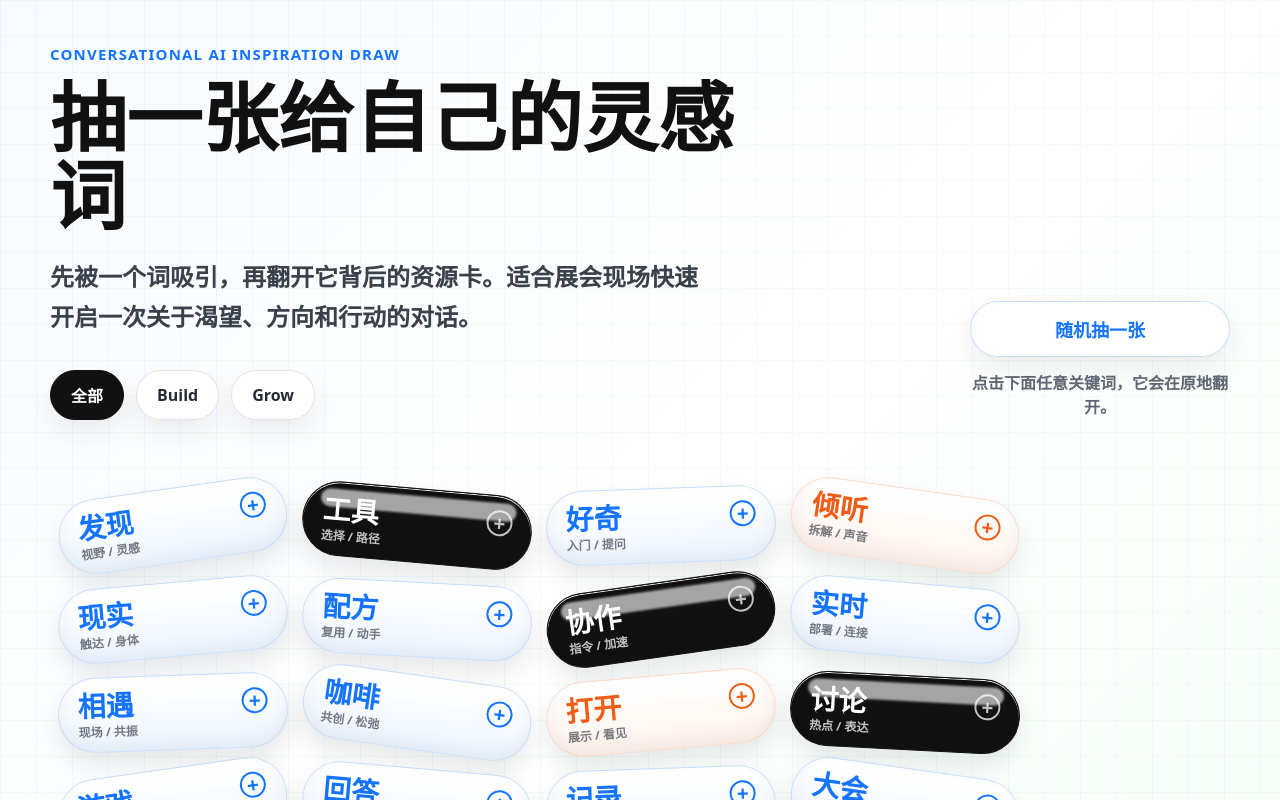
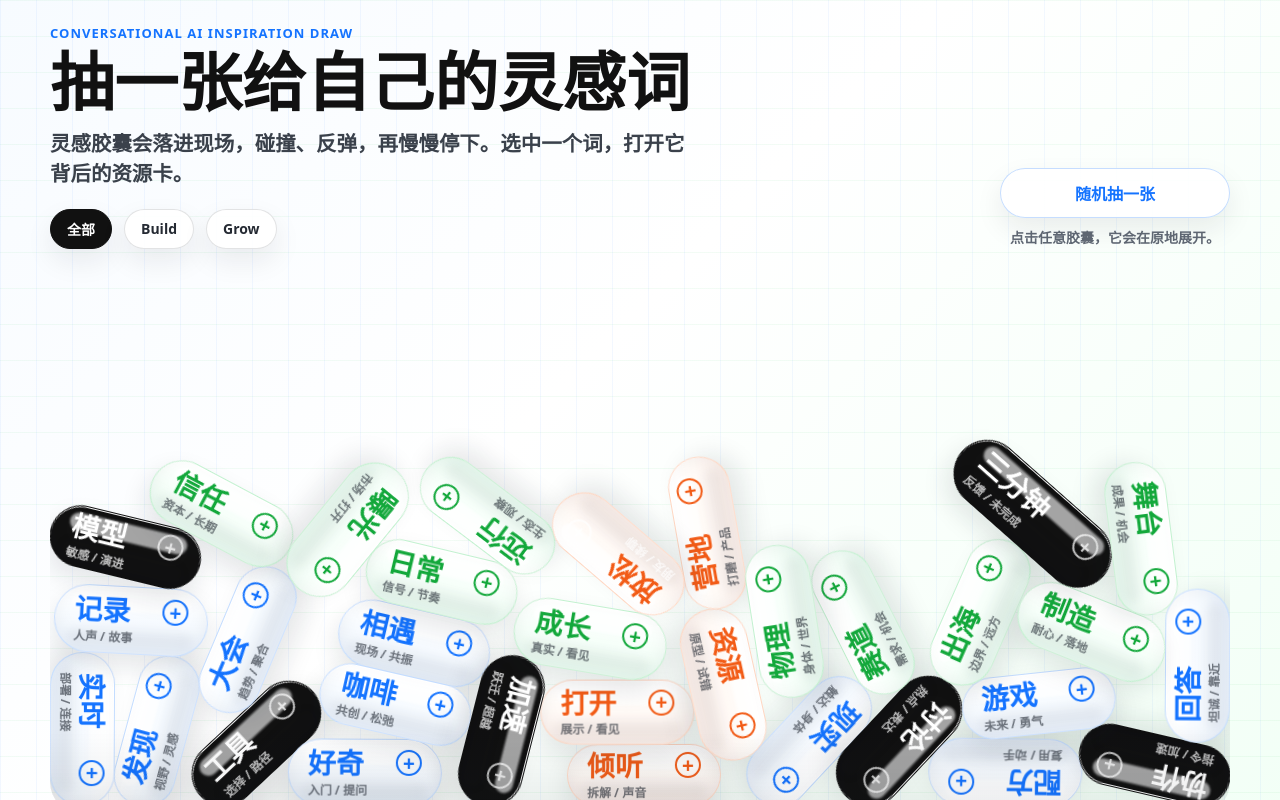
Before and after one commit to bobfu/conversational-ai-card-deck, a Next.js app: page /draw in a window 1280 px wide. Shown: the top 800 px of the page. Built offline with nearby package versions, Linux system fonts and the light colour scheme; a web font is replaced by a local one.

Commit message:
Add physics-driven inspiration capsules

```diff
--- a/package.json
+++ b/package.json
@@ -8,12 +8,14 @@
   "dependencies": {
     "html-to-image": "^1.11.11",
     "jszip": "^3.10.1",
+    "matter-js": "^0.20.0",
     "next": "latest",
     "qrcode.react": "^4.2.0",
     "react": "latest",
     "react-dom": "latest"
   },
   "devDependencies": {
+    "@types/matter-js": "^0.20.2",
     "@types/node": "latest",
     "@types/react": "latest",
     "@types/react-dom": "latest",
--- a/src/experiments/draw-card/DrawCardExperience.module.css
+++ b/src/experiments/draw-card/DrawCardExperience.module.css
@@ -1,6 +1,7 @@
 .experience {
-  min-height: 100vh;
-  padding: 44px;
+  box-sizing: border-box;
+  min-height: 100svh;
+  padding: clamp(18px, 3vh, 32px) 44px clamp(12px, 2vh, 22px);
   overflow-x: hidden;
   background:
     linear-gradient(90deg, rgba(20, 115, 255, 0.05) 1px, transparent 1px),
@@ -20,8 +21,8 @@
   max-width: 1180px;
   margin: 0 auto;
   display: grid;
-  grid-template-columns: minmax(0, 1fr) 260px;
-  gap: 52px;
+  grid-template-columns: minmax(0, 1fr) 230px;
+  gap: 36px;
   align-items: end;
 }
 
@@ -30,9 +31,9 @@
 }
 
 .kicker {
-  margin: 0 0 14px;
+  margin: 0 0 8px;
   color: #1473ff;
-  font-size: 15px;
+  font-size: 13px;
   font-weight: 800;
   letter-spacing: 0.08em;
   text-transform: uppercase;
@@ -42,18 +43,18 @@
   max-width: 720px;
   margin: 0;
   color: #111111;
-  font-size: 76px;
-  line-height: 1.02;
+  font-size: clamp(42px, 5.2vw, 64px);
+  line-height: 1;
   font-weight: 950;
   letter-spacing: 0;
 }
 
 .copy p:not(.kicker) {
   max-width: 650px;
-  margin: 24px 0 0;
+  margin: 14px 0 0;
   color: #3a414b;
-  font-size: 24px;
-  line-height: 1.65;
+  font-size: clamp(16px, 1.6vw, 21px);
+  line-height: 1.48;
   font-weight: 600;
 }
 
@@ -61,18 +62,18 @@
   display: flex;
   flex-wrap: wrap;
   gap: 12px;
-  margin-top: 34px;
+  margin-top: 20px;
 }
 
 .controls button,
 .drawButton {
   border: 1px solid rgba(20, 28, 38, 0.12);
   border-radius: 999px;
-  padding: 12px 20px;
+  padding: 9px 16px;
   background: rgba(255, 255, 255, 0.88);
   color: #252a33;
   font: inherit;
-  font-size: 16px;
+  font-size: 14px;
   font-weight: 750;
   cursor: pointer;
   box-shadow: 0 12px 28px rgba(20, 28, 38, 0.08);
@@ -86,22 +87,22 @@
 
 .drawPanel {
   display: grid;
-  gap: 14px;
+  gap: 10px;
   justify-items: stretch;
 }
 
 .drawButton {
   border-color: rgba(20, 115, 255, 0.24);
-  padding: 14px 28px;
+  padding: 12px 22px;
   color: #1473ff;
-  font-size: 18px;
+  font-size: 16px;
 }
 
 .drawHint {
   margin: 0;
   color: #5e6672;
-  font-size: 16px;
-  line-height: 1.55;
+  font-size: 14px;
+  line-height: 1.45;
   font-weight: 650;
   text-align: center;
 }
@@ -118,23 +119,32 @@
 }
 
 .wordGrid {
+  position: relative;
   max-width: 1180px;
-  min-height: 560px;
-  margin: 42px auto 0;
-  display: flex;
-  align-content: flex-start;
-  align-items: flex-start;
-  flex-wrap: wrap;
-  gap: 18px 14px;
-  padding: 26px 8px 40px;
+  height: clamp(390px, calc(100svh - 255px), 590px);
+  margin: 20px auto 0;
+  overflow: hidden;
+  border-radius: 0 0 32px 32px;
+  touch-action: manipulation;
+}
+
+.wordGrid::after {
+  content: "";
+  position: absolute;
+  right: 0;
+  bottom: 0;
+  left: 0;
+  height: 86px;
+  background: linear-gradient(180deg, transparent, rgba(20, 28, 38, 0.08));
+  pointer-events: none;
 }
 
 .wordTile {
-  position: relative;
-  width: max-content;
-  min-width: 136px;
-  max-width: 230px;
-  min-height: 64px;
+  position: absolute;
+  left: 0;
+  top: 0;
+  width: var(--capsule-width);
+  height: var(--capsule-height);
   border: 0;
   padding: 0;
   background: transparent;
@@ -142,57 +152,39 @@
   font: inherit;
   text-align: left;
   cursor: pointer;
-  transform: rotate(var(--tilt, -4deg));
+  will-change: transform, width, height;
   transition:
-    transform 260ms ease,
+    transform 0ms linear,
     filter 260ms ease,
-    z-index 0ms linear 260ms;
-}
-
-.wordTile:nth-child(6n + 1) {
-  --tilt: -8deg;
-}
-
-.wordTile:nth-child(6n + 2) {
-  --tilt: 5deg;
-}
-
-.wordTile:nth-child(6n + 3) {
-  --tilt: -2deg;
-}
-
-.wordTile:nth-child(6n + 4) {
-  --tilt: 8deg;
-}
-
-.wordTile:nth-child(6n + 5) {
-  --tilt: -5deg;
-}
-
-.wordTile:nth-child(6n) {
-  --tilt: 3deg;
+    width 260ms ease,
+    height 260ms ease;
 }
 
 .wordTile:hover {
-  transform: rotate(var(--tilt, -4deg)) translateY(-5px);
+  filter: brightness(1.02);
   z-index: 3;
 }
 
 .wordTile.open {
-  max-width: 420px;
-  z-index: 8;
-  transform: rotate(0deg) translateY(-8px);
+  width: min(460px, calc(100% - 36px));
+  height: 246px;
+  z-index: 18;
+  filter: brightness(1);
   transition:
-    transform 260ms ease,
-    filter 260ms ease;
+    transform 1280ms cubic-bezier(0.16, 0.9, 0.18, 1),
+    filter 260ms ease,
+    width 620ms cubic-bezier(0.18, 0.82, 0.2, 1),
+    height 620ms cubic-bezier(0.18, 0.82, 0.2, 1);
 }
 
 .capsuleShell {
   position: relative;
   display: flex;
-  min-height: 64px;
+  width: 100%;
+  height: 100%;
   flex-direction: column;
   justify-content: center;
+  box-sizing: border-box;
   border: 1px solid rgba(20, 28, 38, 0.1);
   border-radius: 999px;
   padding: 12px 19px 11px;
@@ -222,6 +214,19 @@
   border-radius: 999px;
   background: rgba(255, 255, 255, 0.62);
   filter: blur(1px);
+  pointer-events: none;
+}
+
+.capsuleShell::after {
+  content: "";
+  position: absolute;
+  right: 14px;
+  bottom: 6px;
+  left: 14px;
+  height: 18px;
+  border-radius: 999px;
+  background: rgba(20, 28, 38, 0.05);
+  filter: blur(4px);
   pointer-events: none;
 }
 
@@ -320,17 +325,39 @@
 }
 
 .wordTile.open .capsuleShell {
-  min-height: 232px;
-  border-radius: 28px;
-  padding: 20px;
+  border-width: 1px;
+  border-radius: 38px;
+  padding: 22px;
   background:
-    linear-gradient(180deg, rgba(255, 255, 255, 0.98), rgba(255, 255, 255, 0.92)),
-    url("/assets/build-template.png");
+    linear-gradient(150deg, rgba(255, 255, 255, 0.94), rgba(255, 255, 255, 0.68) 44%, rgba(232, 244, 255, 0.82)),
+    linear-gradient(180deg, rgba(255, 255, 255, 0.98), rgba(244, 249, 255, 0.9)),
+    #ffffff;
   background-size: cover;
   background-position: center;
   box-shadow:
     inset 0 1px 0 rgba(255, 255, 255, 0.95),
-    0 24px 60px rgba(20, 28, 38, 0.18);
+    inset 0 -18px 30px rgba(20, 115, 255, 0.09),
+    inset 0 -4px 0 rgba(20, 28, 38, 0.06),
+    0 6px 0 rgba(20, 28, 38, 0.05),
+    0 28px 70px rgba(20, 28, 38, 0.22);
+}
+
+.wordTile.open .capsuleShell::before {
+  left: 24px;
+  right: 42%;
+  top: 12px;
+  height: 36px;
+  background: rgba(255, 255, 255, 0.82);
+  filter: blur(6px);
+}
+
+.wordTile.open .capsuleShell::after {
+  right: 28px;
+  bottom: 13px;
+  left: 28px;
+  height: 24px;
+  background: rgba(20, 28, 38, 0.08);
+  filter: blur(8px);
 }
 
 .wordTile.open .capsuleTop,
@@ -345,8 +372,8 @@
 }
 
 .capsuleContent strong {
-  color: #1473ff;
-  font-size: 26px;
+  color: #111111;
+  font-size: 28px;
   line-height: 1.18;
   font-weight: 950;
   letter-spacing: 0;
@@ -361,10 +388,34 @@
 }
 
 .capsuleContent span:last-child {
-  color: #3d444e;
+  color: #303742;
   font-size: 16px;
   line-height: 1.5;
   font-weight: 600;
+}
+
+.buildTone.open .capsuleShell {
+  border-color: rgba(20, 115, 255, 0.28);
+  background:
+    linear-gradient(150deg, rgba(255, 255, 255, 0.95), rgba(255, 255, 255, 0.68) 46%, rgba(223, 240, 255, 0.88)),
+    linear-gradient(180deg, rgba(255, 255, 255, 0.98), rgba(240, 247, 255, 0.92)),
+    #ffffff;
+}
+
+.growTone.open .capsuleShell {
+  border-color: rgba(19, 184, 63, 0.28);
+  background:
+    linear-gradient(150deg, rgba(255, 255, 255, 0.95), rgba(255, 255, 255, 0.68) 46%, rgba(224, 255, 235, 0.86)),
+    linear-gradient(180deg, rgba(255, 255, 255, 0.98), rgba(240, 255, 245, 0.92)),
+    #ffffff;
+}
+
+.buildTone.open .seriesPill {
+  background: #1473ff;
+}
+
+.growTone.open .seriesPill {
+  background: #13a83b;
 }
 
 @media (max-width: 920px) {
@@ -441,25 +492,14 @@
   }
 
   .wordGrid {
-    min-height: 0;
-    display: grid;
-    grid-template-columns: repeat(2, minmax(0, 1fr));
-    gap: 12px;
+    height: clamp(520px, 68vh, 680px);
     margin-top: 28px;
-    padding: 0 0 28px;
+    border-radius: 0 0 24px 24px;
   }
 
   .wordTile {
-    width: auto;
-    min-width: 0;
-    max-width: none;
-    min-height: 64px;
-    transform: none;
-  }
-
-  .wordTile:hover,
-  .wordTile.open {
-    transform: none;
+    width: var(--capsule-width);
+    height: var(--capsule-height);
   }
 
   .seriesPill {
@@ -468,7 +508,6 @@
   }
 
   .capsuleShell {
-    min-height: 64px;
     padding: 12px 14px 11px;
   }
 
@@ -487,7 +526,6 @@
   }
 
   .wordTile.open .capsuleShell {
-    min-height: 220px;
     border-radius: 22px;
     padding: 16px;
   }
@@ -508,11 +546,8 @@
 }
 
 @media (max-width: 380px) {
-  .wordGrid {
-    grid-template-columns: 1fr;
-  }
-
-  .wordTile {
-    min-height: 168px;
+  .wordTile.open {
+    width: calc(100% - 28px);
+    height: 224px;
   }
 }
--- a/src/experiments/draw-card/DrawCardExperience.tsx
+++ b/src/experiments/draw-card/DrawCardExperience.tsx
@@ -1,6 +1,7 @@
 "use client";
 
-import { useMemo, useRef, useState } from "react";
+import Matter from "matter-js";
+import { useEffect, useMemo, useRef, useState, type CSSProperties } from "react";
 import type { CardSeries } from "@/data/cards";
 import { getInspirationCards, type InspirationCard } from "./inspiration";
 import styles from "./DrawCardExperience.module.css";
@@ -18,13 +19,210 @@ function pickRandom<T>(items: T[], avoid?: T | null) {
   return next;
 }
 
+function getCapsuleSize(card: InspirationCard, index: number) {
+  const wordLength = card.words[0].length;
+  const supportLength = card.words.slice(1).join("").length;
+  const width = Math.min(238, Math.max(132, wordLength * 31 + supportLength * 4 + 76));
+  const height = 62 + (index % 3) * 3;
+
+  return { width, height };
+}
+
+function clamp(value: number, min: number, max: number) {
+  return Math.min(Math.max(value, min), max);
+}
+
+function getOpenCapsuleTarget(bounds: DOMRect, visualWidth: number, visualHeight: number) {
+  const safeX = visualWidth / 2 + 18;
+  const safeY = visualHeight / 2 + 18;
+
+  return {
+    x: clamp(bounds.width / 2, safeX, bounds.width - safeX),
+    y: clamp(bounds.height * 0.46, safeY, bounds.height - safeY)
+  };
+}
+
 export function DrawCardExperience() {
   const [filter, setFilter] = useState<DrawFilter>("all");
   const [selected, setSelected] = useState<InspirationCard | null>(null);
   const [isFlipped, setIsFlipped] = useState(false);
+  const pitRef = useRef<HTMLElement | null>(null);
   const tileRefs = useRef<Record<string, HTMLButtonElement | null>>({});
+  const bodiesRef = useRef<Record<string, Matter.Body>>({});
+  const engineRef = useRef<Matter.Engine | null>(null);
+  const frameRef = useRef<number | null>(null);
 
   const cards = useMemo(() => getInspirationCards(filter), [filter]);
+
+  useEffect(() => {
+    const pit = pitRef.current;
+    if (!pit) return;
+    const physicsPit = pit;
+
+    let resizeTimer: number | null = null;
+
+    function stopPhysics() {
+      if (frameRef.current !== null) {
+        window.cancelAnimationFrame(frameRef.current);
+        frameRef.current = null;
+      }
+
+      if (engineRef.current) {
+        Matter.Composite.clear(engineRef.current.world, false);
+        Matter.Engine.clear(engineRef.current);
+        engineRef.current = null;
+      }
+
+      bodiesRef.current = {};
+    }
+
+    function startPhysics() {
+      stopPhysics();
+
+      const bounds = physicsPit.getBoundingClientRect();
+      const width = Math.max(bounds.width, 320);
+      const height = Math.max(bounds.height, 460);
+      const wall = 100;
+      const engine = Matter.Engine.create();
+      const bodies: Record<string, Matter.Body> = {};
+
+      engine.gravity.y = width < 560 ? 1.04 : 1.12;
+      engine.positionIterations = 9;
+      engine.velocityIterations = 7;
+
+      const walls = [
+        Matter.Bodies.rectangle(width / 2, height + wall / 2 - 8, width + wall * 2, wall, {
+          isStatic: true,
+          restitution: 0.72,
+          friction: 0.58
+        }),
+        Matter.Bodies.rectangle(-wall / 2, height / 2, wall, height * 3, {
+          isStatic: true,
+          restitution: 0.62,
+          friction: 0.48
+        }),
+        Matter.Bodies.rectangle(width + wall / 2, height / 2, wall, height * 3, {
+          isStatic: true,
+          restitution: 0.62,
+          friction: 0.48
+        })
+      ];
+
+      const capsuleBodies = cards.map((item, index) => {
+        const node = tileRefs.current[item.card.id];
+        const nodeWidth = node?.offsetWidth || getCapsuleSize(item, index).width;
+        const nodeHeight = node?.offsetHeight || getCapsuleSize(item, index).height;
+        const columnCount = Math.max(2, Math.floor(width / 150));
+        const column = index % columnCount;
+        const laneWidth = width / columnCount;
+        const x = laneWidth * column + laneWidth / 2 + ((index % 3) - 1) * 18;
+        const y = -220 - Math.floor(index / columnCount) * 74 - (index % 5) * 16;
+        const body = Matter.Bodies.rectangle(x, y, nodeWidth, nodeHeight, {
+          label: item.card.id,
+          chamfer: { radius: nodeHeight / 2 },
+          restitution: 0.84,
+          friction: 0.46,
+          frictionAir: 0.012,
+          density: 0.0014
+        });
+
+        Matter.Body.setAngle(body, ((index % 7) - 3) * 0.16);
+        Matter.Body.setVelocity(body, {
+          x: ((index % 5) - 2) * 0.9,
+          y: (index % 4) * 0.35
+        });
+        Matter.Body.setAngularVelocity(body, ((index % 6) - 2.5) * 0.026);
+        bodies[item.card.id] = body;
+        return body;
+      });
+
+      Matter.Composite.add(engine.world, [...walls, ...capsuleBodies]);
+      engineRef.current = engine;
+      bodiesRef.current = bodies;
+
+      function renderPhysics() {
+        Matter.Engine.update(engine, 1000 / 60);
+
+        for (const item of cards) {
+          const node = tileRefs.current[item.card.id];
+          const body = bodies[item.card.id];
+          if (!node || !body) continue;
+
+          const visualWidth = node.offsetWidth;
+          const visualHeight = node.offsetHeight;
+          const x = body.position.x - visualWidth / 2;
+          const y = body.position.y - visualHeight / 2;
+          node.style.transform = `translate3d(${x}px, ${y}px, 0) rotate(${body.angle}rad)`;
+        }
+
+        frameRef.current = window.requestAnimationFrame(renderPhysics);
+      }
+
+      renderPhysics();
+    }
+
+    startPhysics();
+
+    const resizeObserver = new ResizeObserver(() => {
+      if (resizeTimer) window.clearTimeout(resizeTimer);
+      resizeTimer = window.setTimeout(startPhysics, 180);
+    });
+
+    resizeObserver.observe(physicsPit);
+
+    return () => {
+      resizeObserver.disconnect();
+      if (resizeTimer) window.clearTimeout(resizeTimer);
+      stopPhysics();
+    };
+  }, [cards]);
+
+  useEffect(() => {
+    const engine = engineRef.current;
+    const timers: number[] = [];
+
+    if (engine) {
+      if (selected && isFlipped) {
+        engine.timing.timeScale = 0.08;
+        timers.push(window.setTimeout(() => {
+          engine.timing.timeScale = 0.26;
+        }, 520));
+        timers.push(window.setTimeout(() => {
+          engine.timing.timeScale = 0.56;
+        }, 1500));
+        timers.push(window.setTimeout(() => {
+          engine.timing.timeScale = 1;
+        }, 2600));
+      } else {
+        engine.timing.timeScale = 1;
+      }
+    }
+
+    for (const body of Object.values(bodiesRef.current)) {
+      const shouldPin = body.label === selected?.card.id && isFlipped;
+
+      Matter.Body.setStatic(body, shouldPin);
+
+      if (shouldPin && pitRef.current) {
+        const bounds = pitRef.current.getBoundingClientRect();
+        const node = tileRefs.current[body.label];
+        const visualWidth = node?.offsetWidth || 360;
+        const visualHeight = node?.offsetHeight || 220;
+        const target = getOpenCapsuleTarget(bounds, visualWidth, visualHeight);
+
+        Matter.Body.setAngle(body, 0);
+        Matter.Body.setVelocity(body, { x: 0, y: 0 });
+        Matter.Body.setAngularVelocity(body, 0);
+        Matter.Body.setPosition(body, target);
+      }
+    }
+
+    return () => {
+      for (const timer of timers) {
+        window.clearTimeout(timer);
+      }
+    };
+  }, [selected, isFlipped]);
 
   function drawRandomCard() {
     const next = pickRandom(cards, selected);
@@ -35,7 +233,7 @@ export function DrawCardExperience() {
     window.setTimeout(() => {
       tileRefs.current[next.card.id]?.scrollIntoView({
         behavior: "smooth",
-        block: "center",
+        block: "nearest",
         inline: "nearest"
       });
     }, 80);
@@ -60,7 +258,7 @@ export function DrawCardExperience() {
           <p className={styles.kicker}>Conversational AI Inspiration Draw</p>
           <h1>抽一张给自己的灵感词</h1>
           <p>
-            先被一个词吸引，再翻开它背后的资源卡。适合展会现场快速开启一次关于渴望、方向和行动的对话。
+            灵感胶囊会落进现场，碰撞、反弹，再慢慢停下。选中一个词，打开它背后的资源卡。
           </p>
 
           <div className={styles.controls} aria-label="抽卡筛选">
@@ -97,18 +295,23 @@ export function DrawCardExperience() {
             随机抽一张
           </button>
           <p className={styles.drawHint}>
-            点击下面任意关键词，它会在原地翻开。
+            点击任意胶囊，它会在原地展开。
           </p>
         </div>
       </section>
 
-      <section className={styles.wordGrid} aria-label="灵感词列表">
-        {cards.map((item) => {
+      <section ref={pitRef} className={styles.wordGrid} aria-label="灵感词列表">
+        {cards.map((item, index) => {
           const isSelected = selected?.card.id === item.card.id;
           const isOpen = isSelected && isFlipped;
           const seriesLabel = item.card.series === "grow" ? "Grow" : "Build";
           const toneClass =
             item.card.series === "grow" ? styles.growTone : styles.buildTone;
+          const capsuleSize = getCapsuleSize(item, index);
+          const capsuleStyle = {
+            "--capsule-width": `${capsuleSize.width}px`,
+            "--capsule-height": `${capsuleSize.height}px`
+          } as CSSProperties;
 
           return (
             <button
@@ -118,6 +321,7 @@ export function DrawCardExperience() {
                 tileRefs.current[item.card.id] = element;
               }}
               className={`${styles.wordTile} ${toneClass} ${isOpen ? styles.open : ""}`}
+              style={capsuleStyle}
               onClick={() => chooseCard(item)}
             >
               <span className={styles.capsuleShell}>
```
Also changed, not shown: 1 other file (tests, documents, lock files or other folders).
